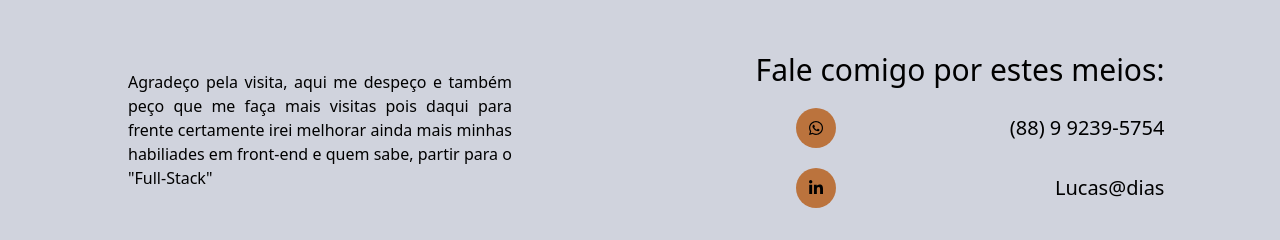
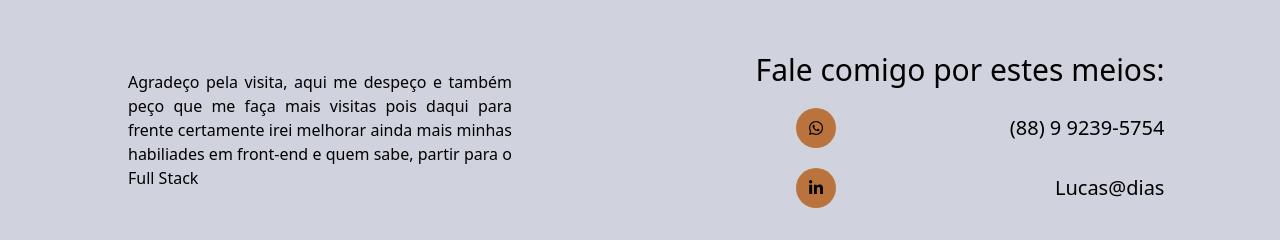
Before and after one commit to LuckDays/portfolio, a Next.js app: page / in a window 1280 px wide. Shown: the part 1527-1767 px from the top of the page. Built offline with nearby package versions, Linux system fonts and the light colour scheme.

Commit message:
Fixing Footer String

```diff
--- a/components/footer.jsx
+++ b/components/footer.jsx
@@ -9,8 +9,7 @@ function Footer() {
           <p className='text-justify w-full'>
             Agradeço pela visita, aqui me despeço e também peço que me faça mais
             visitas pois daqui para frente certamente irei melhorar ainda mais
-            minhas habiliades em front-end e quem sabe, partir para o
-            "Full-Stack"
+            minhas habiliades em front-end e quem sabe, partir para o Full Stack
           </p>
         </div>
 
```
